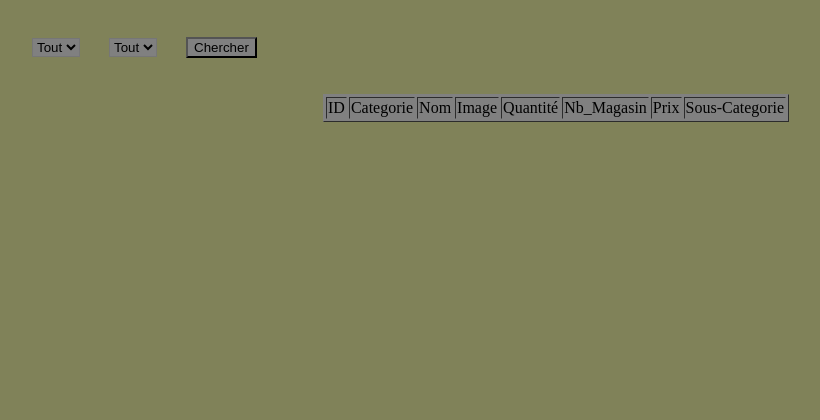
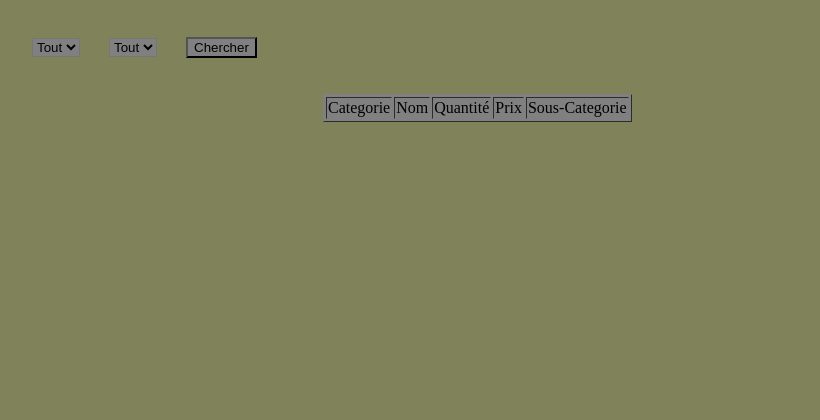
Before and after one commit to kurosaru7/Geek-o-sphere, a PHP site: page /VUE/test_anthony.php in a window 1280 px wide. Shown: the part 61-481 px from the top of the page, without its empty margins (1-821 px from the left). Run offline with PHP 8.4, Linux system fonts and the light colour scheme; data that the repository does not hold is empty.

Commit message:
Commit fais par Anthony LASSERRE
Sujet :
Date :

```diff
--- a/CONTROLEUR/Script_main_page_1.php
+++ b/CONTROLEUR/Script_main_page_1.php
@@ -22,12 +22,9 @@
 	}
 
 	print ('<tr>
-			<td> ID
 			<td> Categorie
 			<td> Nom
-			<td> Image
 			<td> Quantité
-			<td> Nb_Magasin
 			<td> Prix
 			<td> Sous-Categorie
 	');
@@ -36,12 +33,9 @@
 	while ( $donnees = $articles -> fetch()) {
 
 		print ('<tr>
-				<td>'.utf8_encode($donnees['idArticles']).'
 				<td>'.utf8_encode($donnees['categorie']).'
 				<td>'.utf8_encode($donnees['nom']).'
-				<td><img src="./'.utf8_encode($donnees['image']).'">
 				<td>'.utf8_encode($donnees['quantite']).'
-				<td>'.utf8_encode($donnees['idMagasins']).'
 				<td>'.utf8_encode($donnees['prix']).'€
 				<td>'.utf8_encode($donnees['sous_categorie'])
 		);
```
